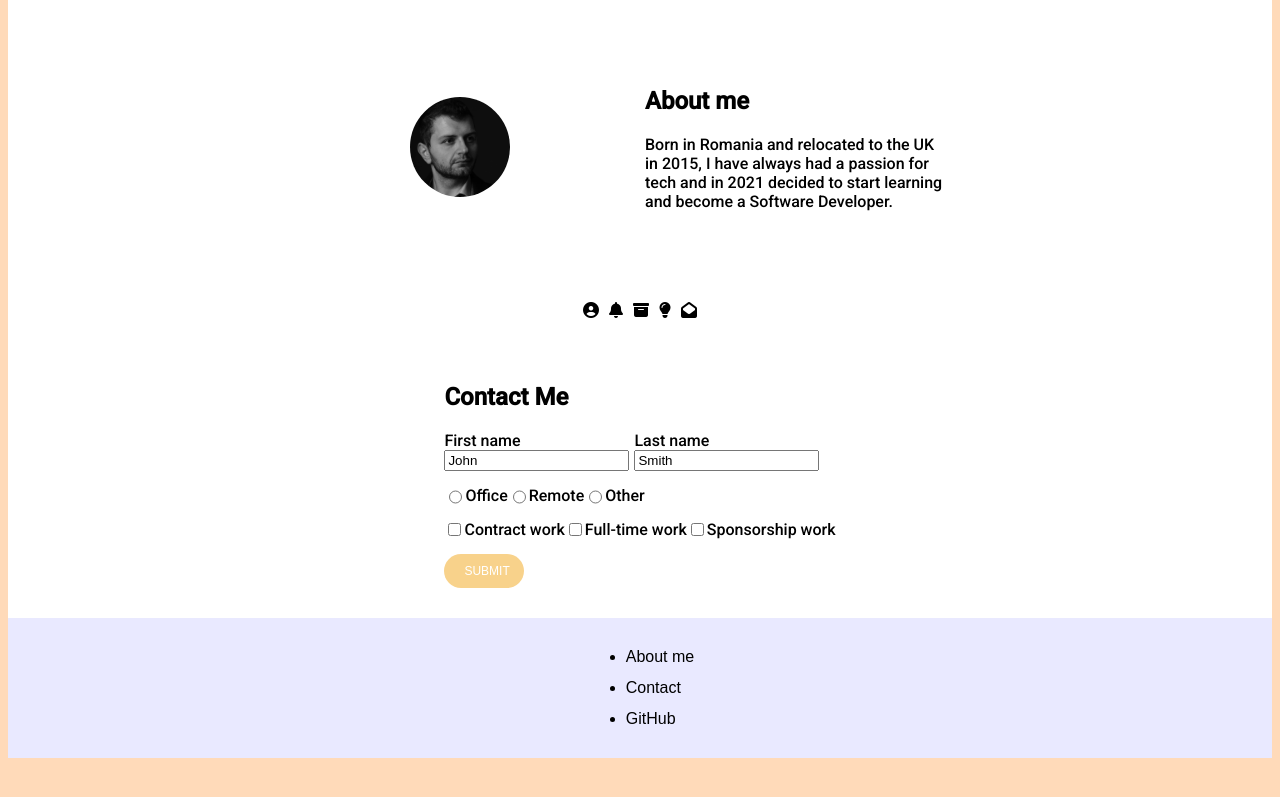
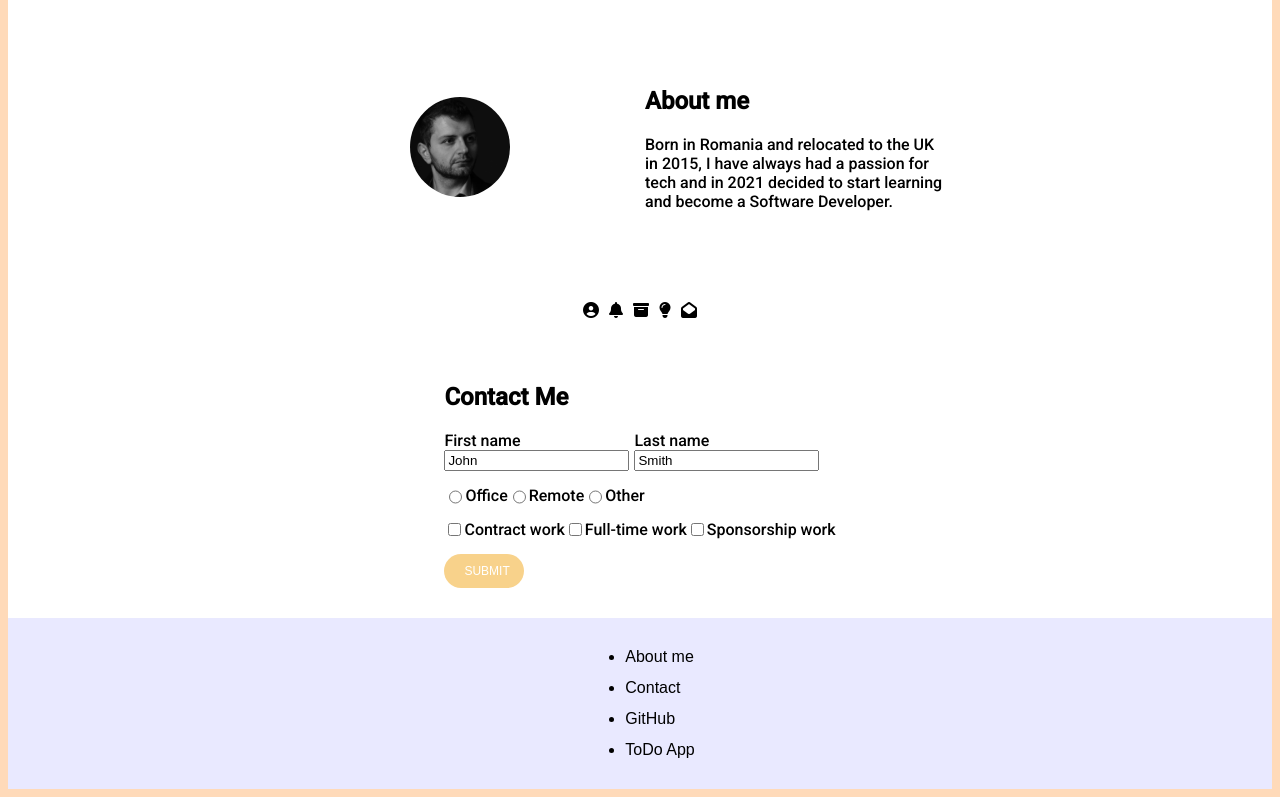
Before and after one commit to Slipper91/slipper91.github.io, a plain HTML site: page index.html in a window 1280 px wide. Shown: the part 390-1187 px from the top of the page. Before the commit the page ends 1156 px from the top, so only its background shows below. Drawn offline with Linux system fonts and the light colour scheme.

Commit message:
Update index.html

```diff
--- a/index.html
+++ b/index.html
@@ -94,6 +94,7 @@
             <li><a href="">About me</a></li>
             <li><a href="">Contact</a></li>
             <li><a href="https://github.com/Slipper91">GitHub</a></li>
+            <li><a href="slipper91.github.io/To_do_list/index.html">ToDo App</a></li>
         </ul>
     </footer>
   </body>
```
